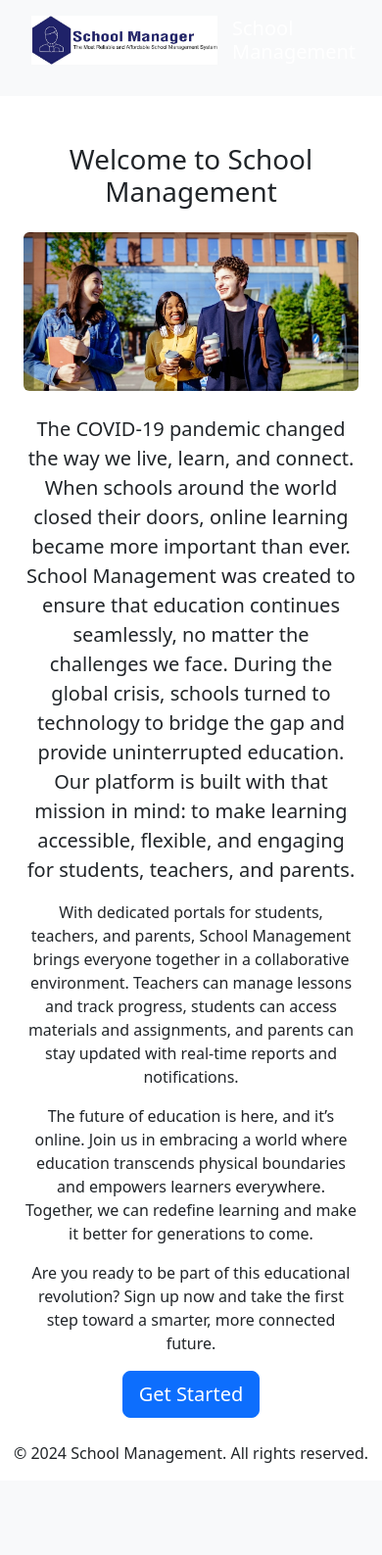
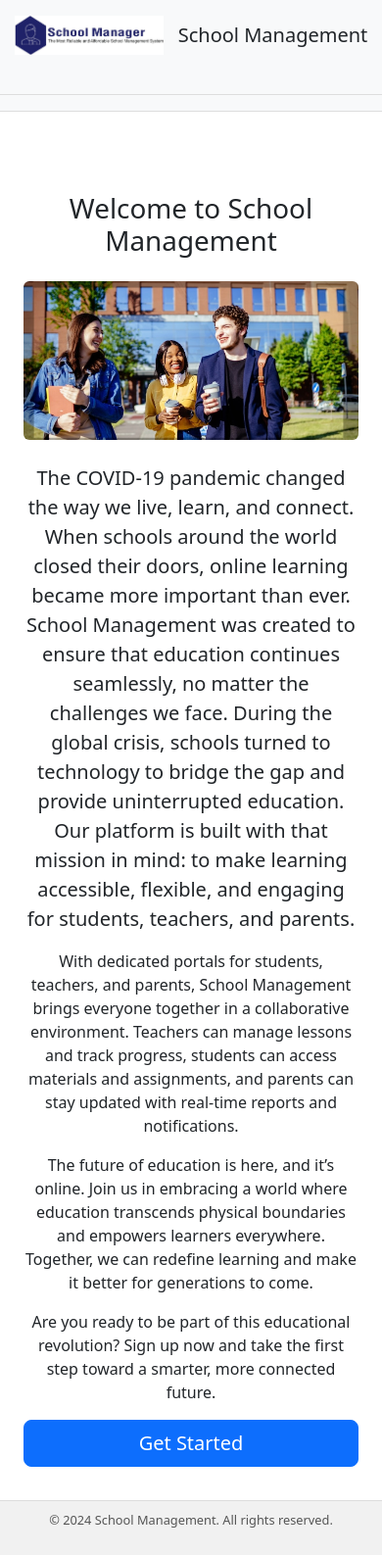
Before and after one commit to anty1444/school_management, a Flask app: page / in a window 390 px wide. Shown: the whole page at 98% size. Before the commit the page ends 1493 px from the top, so only its background shows below. Run offline with Flask 3, Linux system fonts and the light colour scheme.

Commit message:
Update style.css

```diff
--- a/static/css/style.css
+++ b/static/css/style.css
@@ -1,46 +1,168 @@
-/* Header styles */
+/* General Reset */
+* {
+    margin: 0;
+    padding: 0;
+    box-sizing: border-box;
+}
+
+body {
+    font-family: Arial, sans-serif;
+    line-height: 1.6;
+    background-color: #f8f9fa; /* Light gray background */
+    color: #333; /* Dark text color */
+    margin: 0;
+}
+
+/* Header Styles */
 header {
-    background-color: #0078d7;
-    color: white;
+    background-color: #fff; /* White background */
+    border-bottom: 1px solid #ddd; /* Light border */
+    padding: 10px 0;
+}
+
+header .container {
     display: flex;
     align-items: center;
     justify-content: space-between;
-    padding: 10px 20px;
 }
 
 header img {
-    max-height: 60px;
-    margin-right: 15px;
+    max-height: 50px;
 }
 
 header h1 {
-    flex-grow: 1;
+    font-size: 1.5rem;
+    color: #333;
     margin: 0;
-    font-size: 1.5rem;
 }
 
-/* Menu styles */
-nav .menu {
-    list-style: none;
-    margin: 0;
-    padding: 0;
-    display: flex;
-    gap: 15px;
+.navbar {
+    background-color: #fff;
+    border-bottom: 1px solid #ddd;
 }
 
-nav .menu li {
-    display: inline;
+.navbar .navbar-nav {
+    margin-left: auto;
 }
 
-nav .menu li a {
-    color: white;
-    text-decoration: none;
-    font-weight: bold;
-    padding: 5px 10px;
-    border-radius: 5px;
-    transition: background-color 0.3s ease;
+.navbar .nav-link {
+    color: #333;
+    padding: 10px 15px;
+    transition: color 0.3s;
 }
 
-nav .menu li a:hover {
-    background-color: #005bb5;
+.navbar .nav-link:hover {
+    color: #007bff; /* Blue hover effect */
 }
+
+/* Main Content */
+main {
+    padding: 20px;
+}
+
+main .container {
+    max-width: 1200px;
+    margin: auto;
+}
+
+/* Footer Styles */
+footer {
+    background-color: #f1f1f1;
+    text-align: center;
+    padding: 10px;
+    border-top: 1px solid #ddd;
+    font-size: 0.9rem;
+    color: #555;
+}
+
+/* Buttons */
+.btn-primary {
+    background-color: #007bff;
+    color: #fff;
+    border: none;
+    padding: 10px 20px;
+    font-size: 1rem;
+    border-radius: 5px;
+    cursor: pointer;
+    text-decoration: none;
+}
+
+.btn-primary:hover {
+    background-color: #0056b3;
+}
+
+/* Images */
+.img-fluid {
+    max-width: 100%;
+    height: auto;
+    display: block;
+    margin: auto;
+}
+
+/* Utility Classes */
+.text-center {
+    text-align: center;
+}
+
+.mt-4 {
+    margin-top: 1.5rem;
+}
+
+.my-4 {
+    margin: 1.5rem 0;
+}
+
+.rounded {
+    border-radius: 8px;
+}
+
+/* Responsive Design */
+@media (max-width: 768px) {
+    header h1 {
+        font-size: 1.2rem;
+    }
+
+    header img {
+        max-height: 40px;
+    }
+
+    .navbar .nav-link {
+        padding: 8px 10px;
+        font-size: 0.9rem;
+    }
+
+    footer {
+        font-size: 0.8rem;
+    }
+
+    .btn-primary {
+        font-size: 0.9rem;
+        padding: 8px 16px;
+    }
+}
+
+@media (max-width: 480px) {
+    header .container {
+        flex-direction: column;
+        text-align: center;
+    }
+
+    .navbar .navbar-nav {
+        display: flex;
+        flex-direction: column;
+        align-items: center;
+    }
+
+    .navbar .nav-link {
+        padding: 10px;
+    }
+
+    main {
+        padding: 10px;
+    }
+
+    .btn-primary {
+        width: 100%;
+        padding: 10px;
+    }
+}
```
